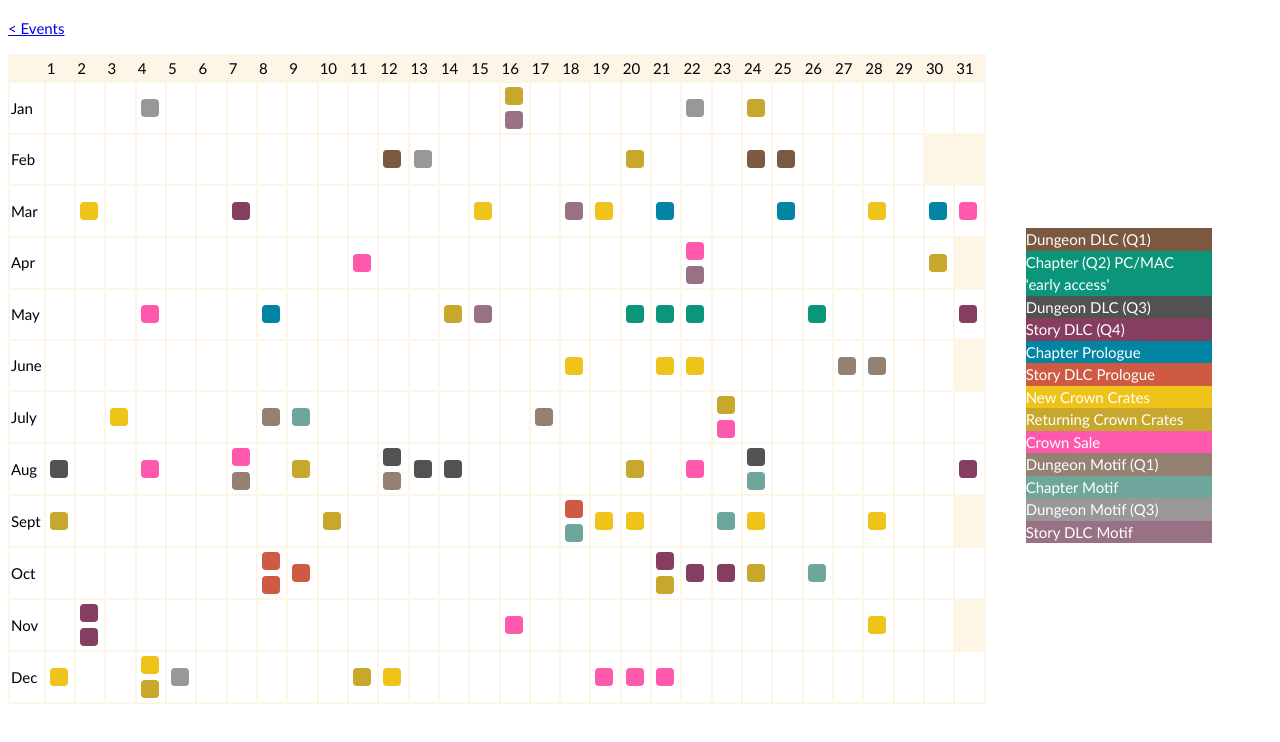
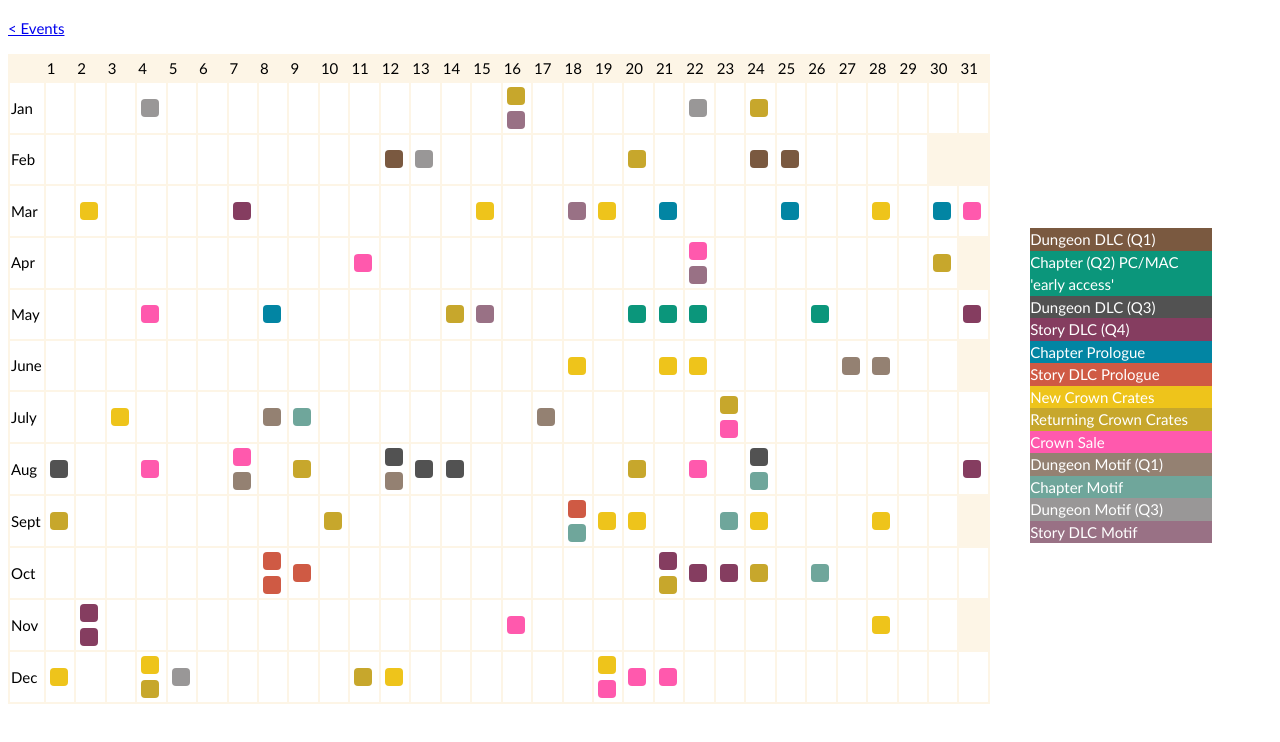
Before and after one commit to Nairinhe/Nairinhe.github.io, a plain HTML site: page index_releases.html in a window 1280 px wide. Drawn offline with nearby package versions, Linux system fonts and the light colour scheme.

Commit message:
Akaviri Potentate crates
https://www.elderscrollsonline.com/en-us/news/post/59277

```diff
--- a/index_releases.html
+++ b/index_releases.html
@@ -247,6 +247,7 @@ ul {
 		{key: "NewCrownCrates",	datestart: new Date(2020, 2, 19)},	// Gloomspore Crate
 		{key: "NewCrownCrates",	datestart: new Date(2020, 5, 18)},	// Nightfall Crate
 		{key: "NewCrownCrates",	datestart: new Date(2020, 8, 24)},	// Sovngarde Crate
+		{key: "NewCrownCrates",	datestart: new Date(2020, 11, 19)},	// Akaviri Potentate Crate
 
 		{key: "ReturningCrownCrates",	datestart: new Date(2017, 11, 4)},	// Storm Atronach Crate
 		{key: "ReturningCrownCrates",	datestart: new Date(2017, 11, 11)},	// Wild Hunt Crate
```
